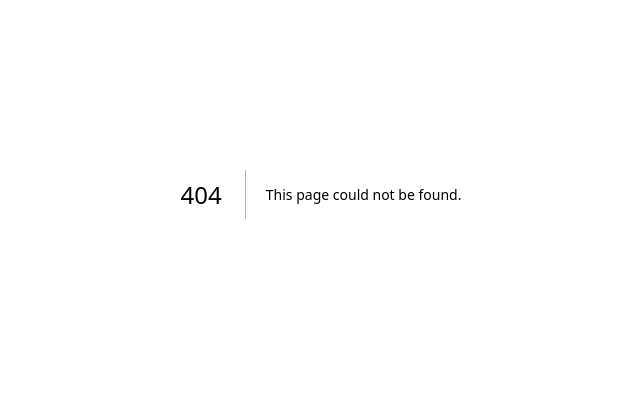
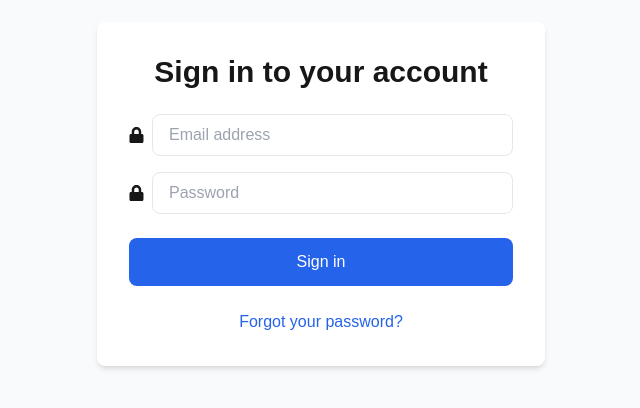
Before and after one commit to snipkode/saas-training-nodejs, a Next.js app in the folder frontend/saas-ai/: page /auth/login in a window 1280 px wide. Before the commit this address had no page. Shown: the part 206-614 px from the top of the page, without its empty margins (319-959 px from the left). Built offline with nearby package versions, Linux system fonts and the light colour scheme.

Commit message:
integrate front end

```diff
--- /dev/null
+++ b/frontend/saas-ai/components/AuthLayout.js
@@ -0,0 +1,9 @@
+export default function AuthLayout({ children }) {
+  return (
+    <div className="min-h-screen flex items-center justify-center bg-gray-50 dark:bg-gray-900 py-12 px-4 sm:px-6 lg:px-8">
+      <div className="max-w-md w-full space-y-8">
+        {children}
+      </div>
+    </div>
+  )
+}
--- /dev/null
+++ b/frontend/saas-ai/components/ChatMessage.js
@@ -0,0 +1,32 @@
+import Image from 'next/image'
+import { format } from 'date-fns'
+
+export default function ChatMessage({ message, isUser }) {
+  return (
+    <div className={`flex ${isUser ? 'justify-end' : 'justify-start'}`}>
+      <div className={`flex gap-4 max-w-3xl ${isUser ? 'flex-row-reverse' : 'flex-row'}`}>
+        {/* Avatar */}
+        <div className="w-8 h-8 rounded-full flex items-center justify-center flex-shrink-0">
+          {isUser ? (
+            <div className="bg-gray-300 dark:bg-gray-600 w-full h-full rounded-full flex items-center justify-center">
+              <span className="text-sm font-medium text-white">U</span>
+            </div>
+          ) : (
+            <div className="bg-green-600 w-full h-full rounded-full flex items-center justify-center">
+              <span className="text-sm font-medium text-white">AI</span>
+            </div>
+          )}
+        </div>
+
+        {/* Message Content */}
+        <div className={`flex-1 prose dark:prose-invert max-w-none ${
+          isUser ? 'text-right' : 'text-left'
+        }`}>
+          <p className="text-gray-900 dark:text-gray-100 whitespace-pre-wrap">
+            {message.content}
+          </p>
+        </div>
+      </div>
+    </div>
+  )
+}
--- /dev/null
+++ b/frontend/saas-ai/pages/auth/login.js
@@ -0,0 +1,78 @@
+import { useState } from 'react'
+import { useRouter } from 'next/router'
+import useAuthStore from '@/store/useAuthStore'
+import AuthLayout from '@/components/AuthLayout'
+import axios from 'axios'
+import { FaLock } from 'react-icons/fa'
+
+export default function Login() {
+  const [credentials, setCredentials] = useState({ email: '', password: '' })
+  const [error, setError] = useState('')
+  const setUser = useAuthStore((state) => state.setUser)
+  const router = useRouter()
+
+  const handleSubmit = async (e) => {
+    e.preventDefault()
+    setError('')
+
+    try {
+      const response = await axios.post(`${process.env.NEXT_PUBLIC_API_BASE_URL}/api/login`, credentials, {
+        headers: {
+          'Content-Type': 'application/json',
+        },
+      })
+
+      const data = response.data
+      setUser(data.user)
+      router.push('/chat')
+    } catch (err) {
+      if (err.response && err.response.data && err.response.data.message) {
+        setError(err.response.data.message)
+      } else {
+        setError('Invalid response from server')
+      }
+    }
+  }
+
+  return (
+    <AuthLayout>
+      <div className="bg-white dark:bg-gray-800 p-8 rounded-lg shadow-md max-w-md w-full">
+        <h2 className="text-3xl font-bold text-center mb-6">Sign in to your account</h2>
+        {error && <p className="text-red-500 text-center mb-4">{error}</p>}
+        <form className="space-y-6" onSubmit={handleSubmit}>
+          <div className="space-y-4">
+            <div className="flex items-center">
+              <FaLock className="mr-2" />
+              <input
+                type="email"
+                required
+                className="w-full px-4 py-2 border rounded-lg focus:ring-2 focus:ring-blue-500 dark:bg-gray-700 dark:border-gray-600"
+                placeholder="Email address"
+                onChange={(e) => setCredentials({ ...credentials, email: e.target.value })}
+              />
+            </div>
+            <div className="flex items-center">
+              <FaLock className="mr-2" />
+              <input
+                type="password"
+                required
+                className="w-full px-4 py-2 border rounded-lg focus:ring-2 focus:ring-blue-500 dark:bg-gray-700 dark:border-gray-600"
+                placeholder="Password"
+                onChange={(e) => setCredentials({ ...credentials, password: e.target.value })}
+              />
+            </div>
+          </div>
+          <button
+            type="submit"
+            className="w-full py-3 rounded-lg bg-blue-600 text-white hover:bg-blue-700 transition-colors"
+          >
+            Sign in
+          </button>
+        </form>
+        <div className="mt-6 text-center">
+          <a href="#" className="text-blue-600 hover:underline">Forgot your password?</a>
+        </div>
+      </div>
+    </AuthLayout>
+  )
+}
--- /dev/null
+++ b/frontend/saas-ai/pages/chat/index.js
@@ -0,0 +1,106 @@
+import { useState } from 'react'
+import useChatStore from '@/store/useChatStore'
+import ChatMessage from '@/components/ChatMessage'
+import { PaperAirplaneIcon, PlusIcon, Bars3Icon } from '@heroicons/react/24/outline'
+import withAuth from '@/utils/withAuth'
+
+function Chat() {
+  const [message, setMessage] = useState('')
+  const [sidebarOpen, setSidebarOpen] = useState(true)
+  const { messages, addMessage } = useChatStore()
+
+  const handleSubmit = (e) => {
+    e.preventDefault()
+    if (!message.trim()) return
+
+    addMessage({
+      id: Date.now().toString(),
+      content: message,
+      timestamp: new Date().toISOString(),
+      isUser: true,
+    })
+    setMessage('')
+  }
+
+  return (
+    <div className="flex h-screen bg-white dark:bg-gray-900">
+      {/* Sidebar */}
+      <div className={`${
+        sidebarOpen ? 'w-80' : 'w-0'
+      } transition-all duration-300 overflow-hidden border-r border-gray-200 dark:border-gray-800`}>
+        <div className="flex flex-col h-full p-4">
+          <button className="flex items-center gap-3 p-3 rounded-lg hover:bg-gray-100 dark:hover:bg-gray-800 transition-colors w-full">
+            <PlusIcon className="w-5 h-5" />
+            <span>New Chat</span>
+          </button>
+          <div className="flex-1 mt-4 space-y-2 overflow-y-auto">
+            {/* Chat history items would go here */}
+          </div>
+        </div>
+      </div>
+
+      {/* Main Chat Area */}
+      <div className="flex-1 flex flex-col">
+        {/* Header */}
+        <header className="border-b border-gray-200 dark:border-gray-800">
+          <div className="flex items-center justify-between p-4">
+            <button
+              onClick={() => setSidebarOpen(!sidebarOpen)}
+              className="p-2 hover:bg-gray-100 dark:hover:bg-gray-800 rounded-lg"
+            >
+              <Bars3Icon className="w-5 h-5" />
+            </button>
+            <h1 className="text-xl font-semibold">Chat with AI</h1>
+            <div className="w-9" /> {/* Spacer */}
+          </div>
+        </header>
+
+        {/* Messages */}
+        <div className="flex-1 overflow-y-auto p-4 space-y-6">
+          {messages.length === 0 ? (
+            <div className="flex items-center justify-center h-full">
+              <p className="text-gray-500 dark:text-gray-400">
+                Start a conversation with AI...
+              </p>
+            </div>
+          ) : (
+            messages.map((msg) => (
+              <ChatMessage key={msg.id} message={msg} isUser={msg.isUser} />
+            ))
+          )}
+        </div>
+
+        {/* Input Area */}
+        <div className="border-t border-gray-200 dark:border-gray-800 p-4">
+          <form onSubmit={handleSubmit} className="max-w-3xl mx-auto">
+            <div className="relative">
+              <textarea
+                value={message}
+                onChange={(e) => setMessage(e.target.value)}
+                placeholder="Message ChatAI..."
+                className="w-full p-4 pr-12 rounded-lg border border-gray-200 dark:border-gray-800 focus:ring-2 focus:ring-blue-500 dark:bg-gray-800 resize-none"
+                rows="1"
+                style={{ minHeight: '60px' }}
+                onKeyDown={(e) => {
+                  if (e.key === 'Enter' && !e.shiftKey) {
+                    e.preventDefault()
+                    handleSubmit(e)
+                  }
+                }}
+              />
+              <button
+                type="submit"
+                className="absolute right-3 bottom-3 p-2 rounded-lg bg-blue-600 text-white hover:bg-blue-700 transition-colors disabled:opacity-50"
+                disabled={!message.trim()}
+              >
+                <PaperAirplaneIcon className="w-5 h-5" />
+              </button>
+            </div>
+          </form>
+        </div>
+      </div>
+    </div>
+  )
+}
+
+export default withAuth(Chat)
--- /dev/null
+++ b/frontend/saas-ai/store/useAuthStore.js
@@ -0,0 +1,11 @@
+import { create } from 'zustand'
+
+const useAuthStore = create((set) => ({
+  user: null,
+  isAuthenticated: false,
+
+  setUser: (user) => set({ user, isAuthenticated: !!user }),
+  logout: () => set({ user: null, isAuthenticated: false }),
+}))
+
+export default useAuthStore
--- /dev/null
+++ b/frontend/saas-ai/store/useChatStore.js
@@ -0,0 +1,15 @@
+import {create} from 'zustand'
+
+const useChatStore = create((set) => ({
+  messages: [],
+  currentChat: null,
+
+  addMessage: (message) =>
+    set((state) => ({ messages: [...state.messages, message] })),
+
+  setCurrentChat: (chat) => set({ currentChat: chat }),
+
+  clearChat: () => set({ messages: [], currentChat: null }),
+}))
+
+export default useChatStore
--- /dev/null
+++ b/frontend/saas-ai/utils/withAuth.js
@@ -0,0 +1,24 @@
+import { useEffect } from 'react'
+import { useRouter } from 'next/router'
+import useAuthStore from '@/store/useAuthStore'
+
+const withAuth = (WrappedComponent) => {
+  return (props) => {
+    const router = useRouter()
+    const isAuthenticated = useAuthStore((state) => state.isAuthenticated)
+
+    useEffect(() => {
+      if (!isAuthenticated) {
+        router.replace('/auth/login')
+      }
+    }, [isAuthenticated, router])
+
+    if (!isAuthenticated) {
+      return null // or a loading spinner
+    }
+
+    return <WrappedComponent {...props} />
+  }
+}
+
+export default withAuth
```
Also changed, not shown: frontend/saas-ai/package.json (+8 -4 lines), 1 other file (tests, documents, lock files or other folders).
